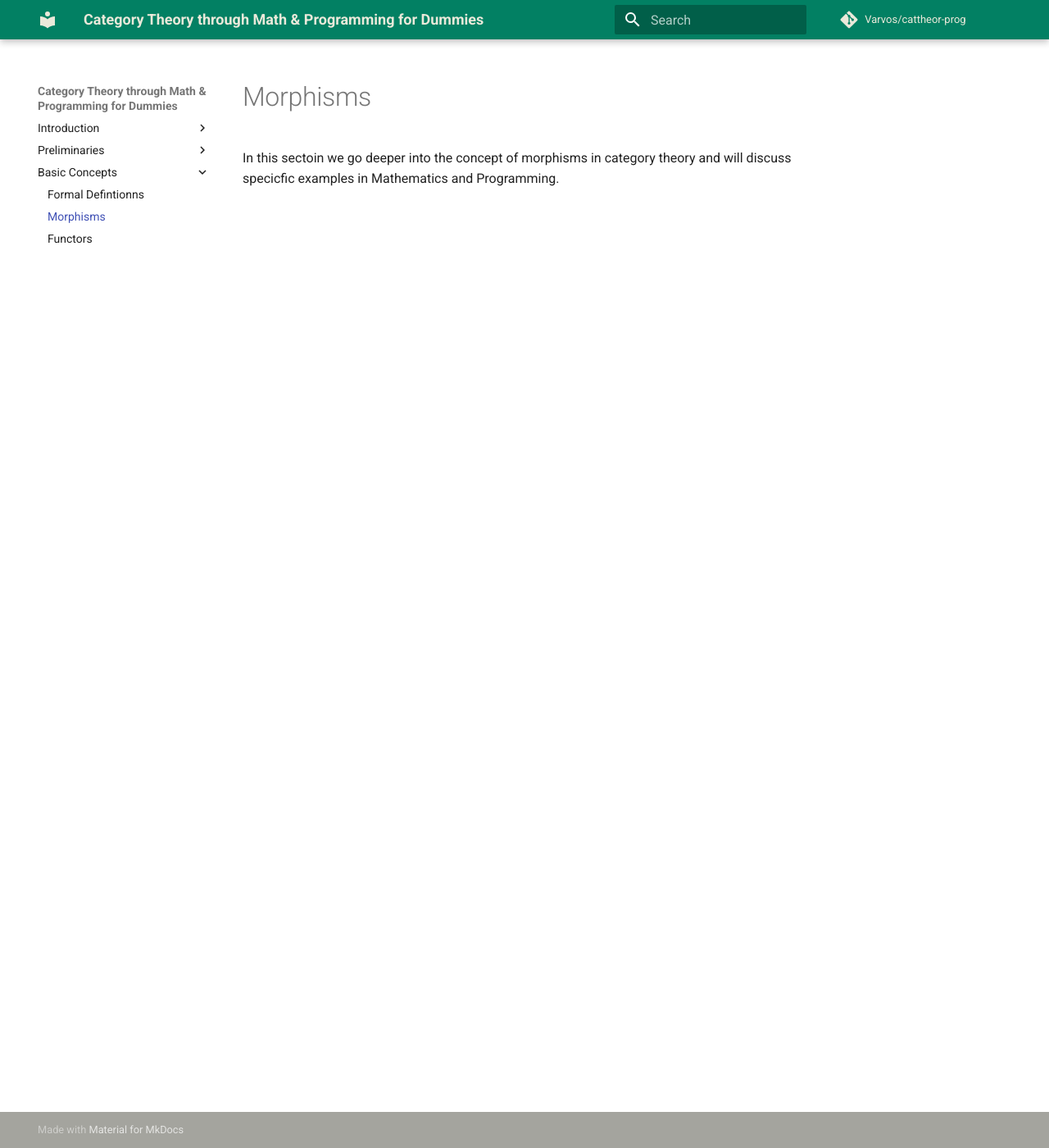
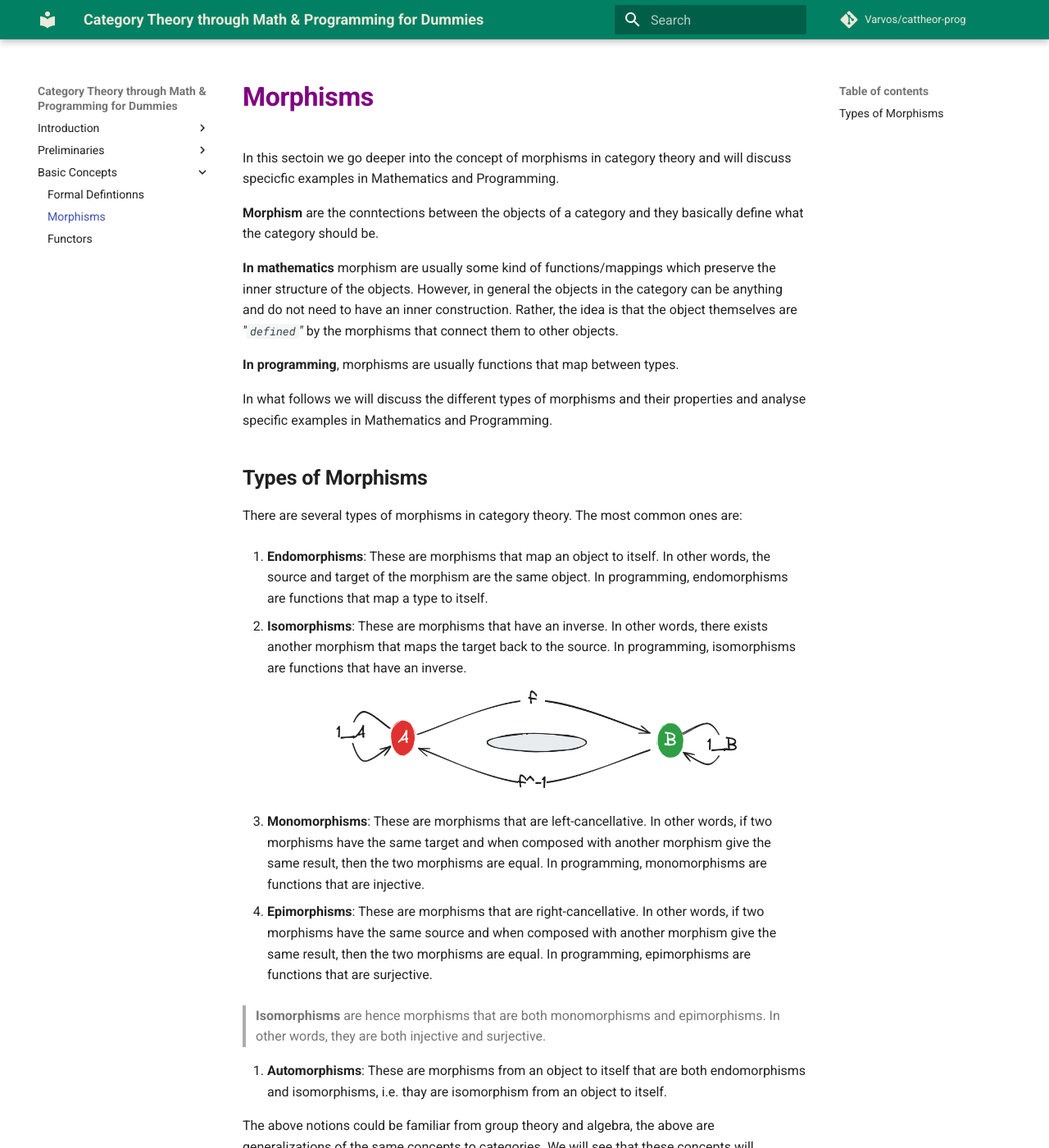
Before and after one commit to Varvos/category-theory-and-programming-for-absolute-dummies, an MkDocs documentation site: the page built from docs/basics/morphisms.md, in a window 1280 px wide and 1400 px high. Shown: the whole window at 82% size. Built offline with MkDocs 1.6.1 and Material for MkDocs 9.7.7, drawn with Linux system fonts in a browser that asks for light colours; nearby versions of some CDN libraries; comment, search, counter and statistics services are not loaded; some of the changed text lies outside the part shown.

Commit message:
chor: update info on morphism

```diff
--- a/docs/basics/morphisms.md
+++ b/docs/basics/morphisms.md
@@ -1,3 +1,38 @@
-# Morphisms
+# <span style="color: purple;">**Morphisms**</span>
 
 In this sectoin we go deeper into the concept of morphisms in category theory and will discuss specicfic examples in Mathematics and Programming.
+
+**Morphism** are the conntections between the objects of a category and they basically define what the category should be.
+
+**In mathematics** morphism are usually some kind of functions/mappings which preserve the inner structure of the objects. However, in general the objects in the category can be anything and do not need to have an inner construction. Rather, the idea is that the object themselves are *"`defined`"* by the morphisms that connect them to other objects.
+
+**In programming**, morphisms are usually functions that map between types.
+
+In what follows we will discuss the different types of morphisms and their properties and analyse specific examples in Mathematics and Programming.
+
+## **Types of Morphisms**
+
+There are several types of morphisms in category theory. The most common ones are:
+
+1. **Endomorphisms**: These are morphisms that map an object to itself. In other words, the source and target of the morphism are the same object. In programming, endomorphisms are functions that map a type to itself.
+
+2. **Isomorphisms**: These are morphisms that have an inverse. In other words, there exists another morphism that maps the target back to the source. In programming, isomorphisms are functions that have an inverse.
+
+
+    <div align=center>
+    <img src="../../img/intro_to_category/isomorphism.png" width="500px" hight="200px">
+    </div>
+
+
+3. **Monomorphisms**: These are morphisms that are left-cancellative. In other words, if two morphisms have the same target and when composed with another morphism give the same result, then the two morphisms are equal. In programming, monomorphisms are functions that are injective.
+
+4. **Epimorphisms**: These are morphisms that are right-cancellative. In other words, if two morphisms have the same source and when composed with another morphism give the same result, then the two morphisms are equal. In programming, epimorphisms are functions that are surjective.
+
+> **Isomorphisms** are hence morphisms that are both monomorphisms and epimorphisms. In other words, they are both injective and surjective.
+
+5. **Automorphisms**: These are morphisms from an object to itself that are both endomorphisms and isomorphisms, i.e. thay are isomorphism from an object to itself.
+
+
+
+The above notions could be familiar from group theory and algebra, the above are generalizations of the same concepts to categories.
+We will see that these concepts will correspond to the corresponding concets in algebra for the category of Groups, Rings, Modules, etc.
```
Also changed, not shown: docs/basics/functors.md (+1 -6 lines), docs/img/intro_to_category/isomorphism.png (added).
